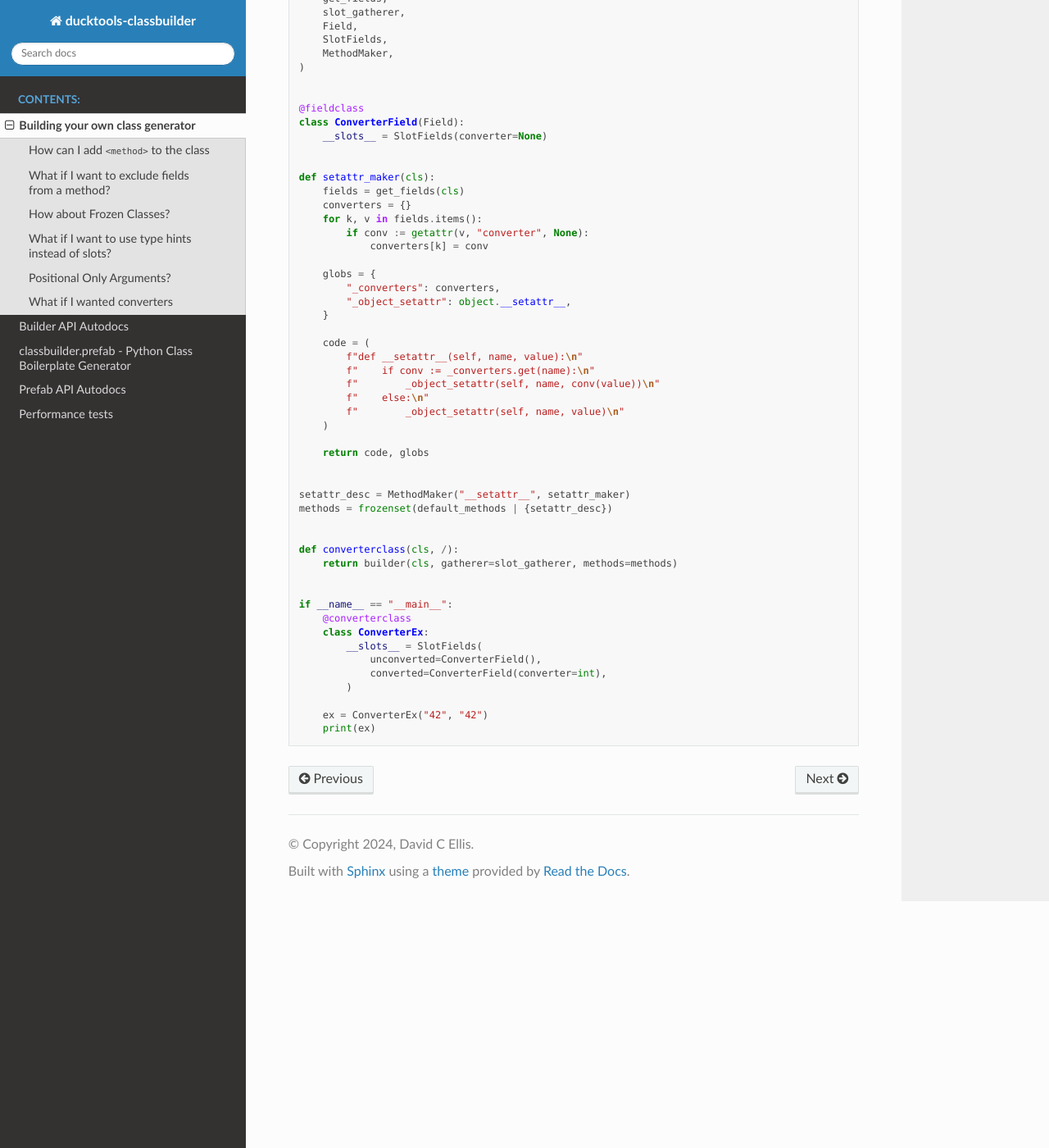
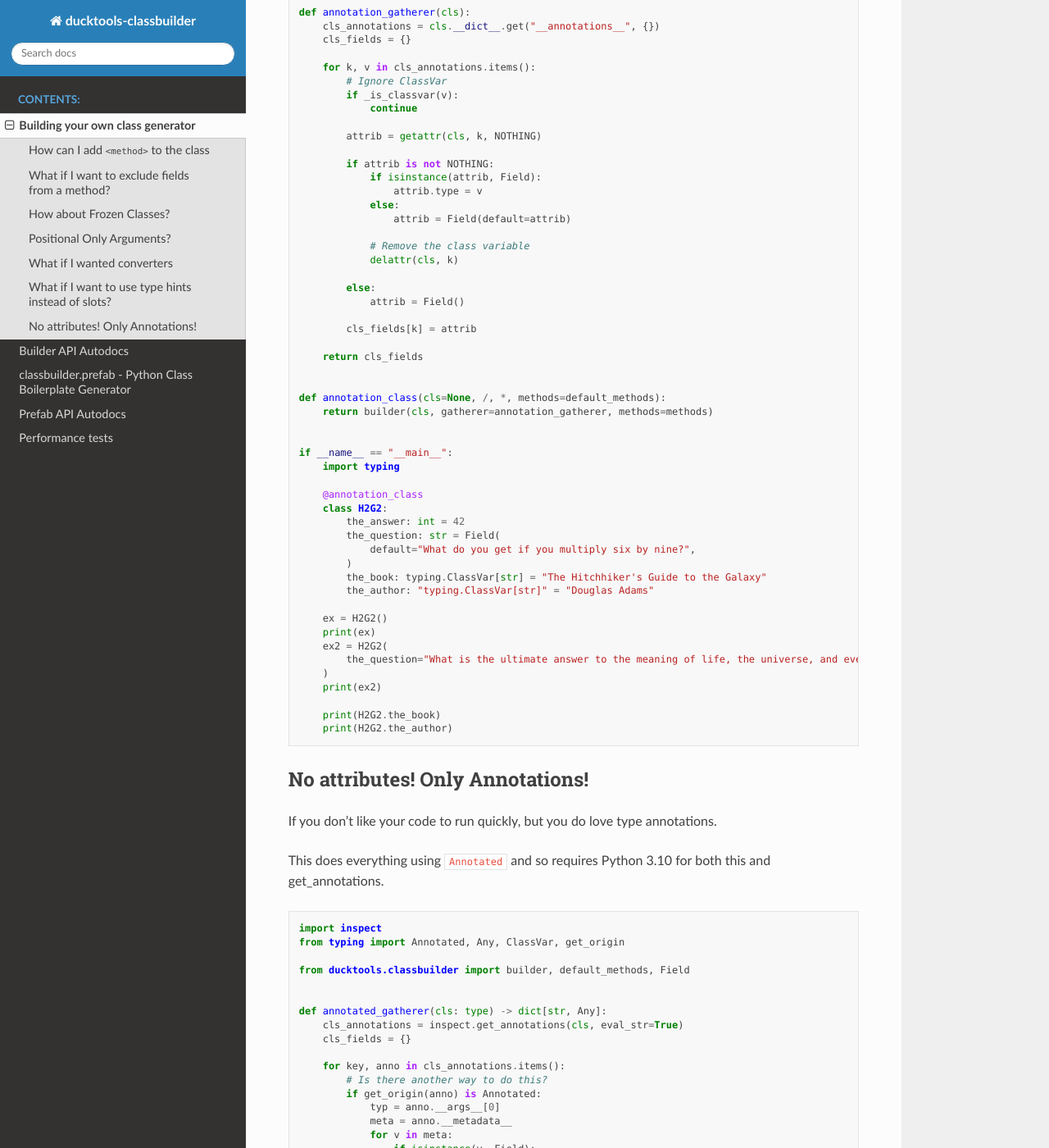
Before and after one commit to DavidCEllis/ducktools-classbuilder, a Sphinx documentation site: the page built from docs/extension_examples.md, in a window 1280 px wide and 1400 px high, scrolled down 8502 px. Shown: the whole window at 82% size. Built offline with Sphinx 7.4.7 and the Read the Docs theme 2.0.0, drawn with Linux system fonts in a browser that asks for light colours; some of the changed text lies outside the part shown.

Commit message:
Annotated example

````diff
--- a/docs/extension_examples.md
+++ b/docs/extension_examples.md
@@ -233,88 +233,6 @@ if __name__ == "__main__":
         print(e)
 ```
 
-### What if I want to use type hints instead of slots? ###
-
-Really? Have you heard of [dataclasses](https://docs.python.org/3/library/dataclasses.html)?
-
-But we can also do that. These classes will not be slotted, however,
-due to the issues mentioned earlier.
-
-```python
-import sys
-from ducktools.classbuilder import builder, default_methods, Field, NOTHING
-
-
-def _is_classvar(hint):
-    # Avoid importing typing if it's not already used
-    _typing = sys.modules.get("typing")
-    if _typing:
-        if (
-            hint is _typing.ClassVar
-            or getattr(hint, "__origin__", None) is _typing.ClassVar
-        ):
-            return True
-        # String used as annotation
-        elif isinstance(hint, str) and "ClassVar" in hint:
-            return True
-    return False
-
-
-def annotation_gatherer(cls):
-    cls_annotations = cls.__dict__.get("__annotations__", {})
-    cls_fields = {}
-
-    for k, v in cls_annotations.items():
-        # Ignore ClassVar
-        if _is_classvar(v):
-            continue
-
-        attrib = getattr(cls, k, NOTHING)
-
-        if attrib is not NOTHING:
-            if isinstance(attrib, Field):
-                attrib.type = v
-            else:
-                attrib = Field(default=attrib)
-
-            # Remove the class variable
-            delattr(cls, k)
-
-        else:
-            attrib = Field()
-
-        cls_fields[k] = attrib
-
-    return cls_fields
-
-
-def annotation_class(cls=None, /, *, methods=default_methods):
-    return builder(cls, gatherer=annotation_gatherer, methods=methods)
-
-
-if __name__ == "__main__":
-    import typing
-
-    @annotation_class
-    class H2G2:
-        the_answer: int = 42
-        the_question: str = Field(
-            default="What do you get if you multiply six by nine?",
-        )
-        the_book: typing.ClassVar[str] = "The Hitchhiker's Guide to the Galaxy"
-        the_author: "typing.ClassVar[str]" = "Douglas Adams"
-
-    ex = H2G2()
-    print(ex)
-    ex2 = H2G2(
-        the_question="What is the ultimate answer to the meaning of life, the universe, and everything?"
-    )
-    print(ex2)
-
-    print(H2G2.the_book)
-    print(H2G2.the_author)
-```
-
 ### Positional Only Arguments? ###
 
 Also possible, but a little longer as we need to modify multiple methods
@@ -523,3 +441,145 @@ if __name__ == "__main__":
     ex = ConverterEx("42", "42")
     print(ex)
 ```
+
+### What if I want to use type hints instead of slots? ###
+
+Really? Have you heard of [dataclasses](https://docs.python.org/3/library/dataclasses.html)?
+
+But we can also do that. These classes will not be slotted, however,
+due to the issues mentioned earlier.
+
+```python
+import sys
+from ducktools.classbuilder import builder, default_methods, Field, NOTHING
+
+
+def _is_classvar(hint):
+    # Avoid importing typing if it's not already used
+    _typing = sys.modules.get("typing")
+    if _typing:
+        if (
+            hint is _typing.ClassVar
+            or getattr(hint, "__origin__", None) is _typing.ClassVar
+        ):
+            return True
+        # String used as annotation
+        elif isinstance(hint, str) and "ClassVar" in hint:
+            return True
+    return False
+
+
+def annotation_gatherer(cls):
+    cls_annotations = cls.__dict__.get("__annotations__", {})
+    cls_fields = {}
+
+    for k, v in cls_annotations.items():
+        # Ignore ClassVar
+        if _is_classvar(v):
+            continue
+
+        attrib = getattr(cls, k, NOTHING)
+
+        if attrib is not NOTHING:
+            if isinstance(attrib, Field):
+                attrib.type = v
+            else:
+                attrib = Field(default=attrib)
+
+            # Remove the class variable
+            delattr(cls, k)
+
+        else:
+            attrib = Field()
+
+        cls_fields[k] = attrib
+
+    return cls_fields
+
+
+def annotation_class(cls=None, /, *, methods=default_methods):
+    return builder(cls, gatherer=annotation_gatherer, methods=methods)
+
+
+if __name__ == "__main__":
+    import typing
+
+    @annotation_class
+    class H2G2:
+        the_answer: int = 42
+        the_question: str = Field(
+            default="What do you get if you multiply six by nine?",
+        )
+        the_book: typing.ClassVar[str] = "The Hitchhiker's Guide to the Galaxy"
+        the_author: "typing.ClassVar[str]" = "Douglas Adams"
+
+    ex = H2G2()
+    print(ex)
+    ex2 = H2G2(
+        the_question="What is the ultimate answer to the meaning of life, the universe, and everything?"
+    )
+    print(ex2)
+
+    print(H2G2.the_book)
+    print(H2G2.the_author)
+```
+
+### No attributes! Only Annotations! ###
+
+If you don't like your code to run quickly, but you do love type annotations.
+
+This does everything using `Annotated` and so requires Python 3.10 for both
+this and get_annotations.
+
+```python
+import inspect
+from typing import Annotated, Any, ClassVar, get_origin
+
+from ducktools.classbuilder import builder, default_methods, Field
+
+
+def annotated_gatherer(cls: type) -> dict[str, Any]:
+    cls_annotations = inspect.get_annotations(cls, eval_str=True)
+    cls_fields = {}
+
+    for key, anno in cls_annotations.items():
+        # Is there another way to do this?
+        if get_origin(anno) is Annotated:
+            typ = anno.__args__[0]
+            meta = anno.__metadata__
+            for v in meta:
+                if isinstance(v, Field):
+                    fld = Field.from_field(v, type=typ)
+                    break
+            else:
+                fld = Field(type=typ)
+        elif anno is ClassVar or get_origin(anno) is ClassVar:
+            fld = None
+        else:
+            typ = anno
+            fld = Field(type=typ)
+
+        if fld:
+            cls_fields[key] = fld
+            if key in cls.__dict__ and "__slots__" not in cls.__dict__:
+                raise AttributeError("No attributes! Only Annotations!")
+
+    return cls_fields
+
+
+def annotationsclass(cls):
+    return builder(cls, gatherer=annotated_gatherer, methods=default_methods)
+
+
+@annotationsclass
+class X:
+    x: str
+    y: ClassVar[str] = "This is okay"
+    a: Annotated[int, Field(default=1)]
+    b: Annotated[str, Field(default="example")]
+    c: Annotated[list[str], Field(default_factory=list)]
+
+
+print(X("Testing"))
+print(X.y)
+```
````
Also changed, not shown: 1 other file.
